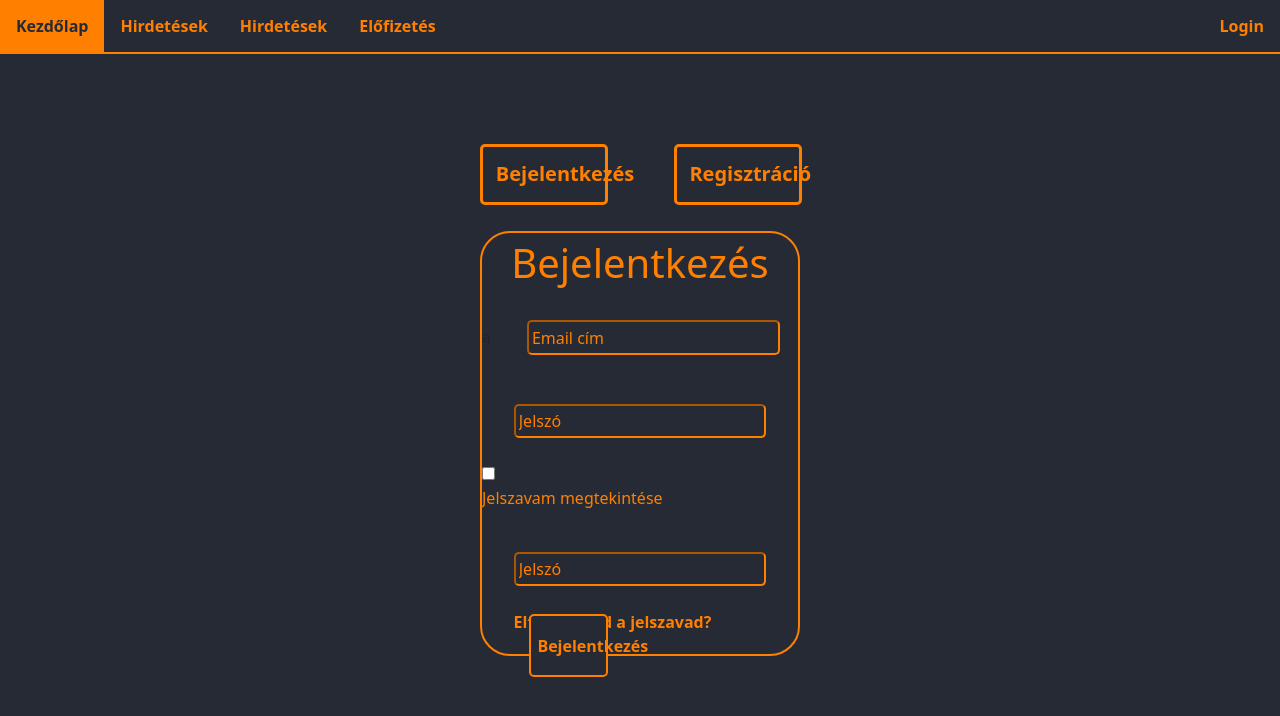
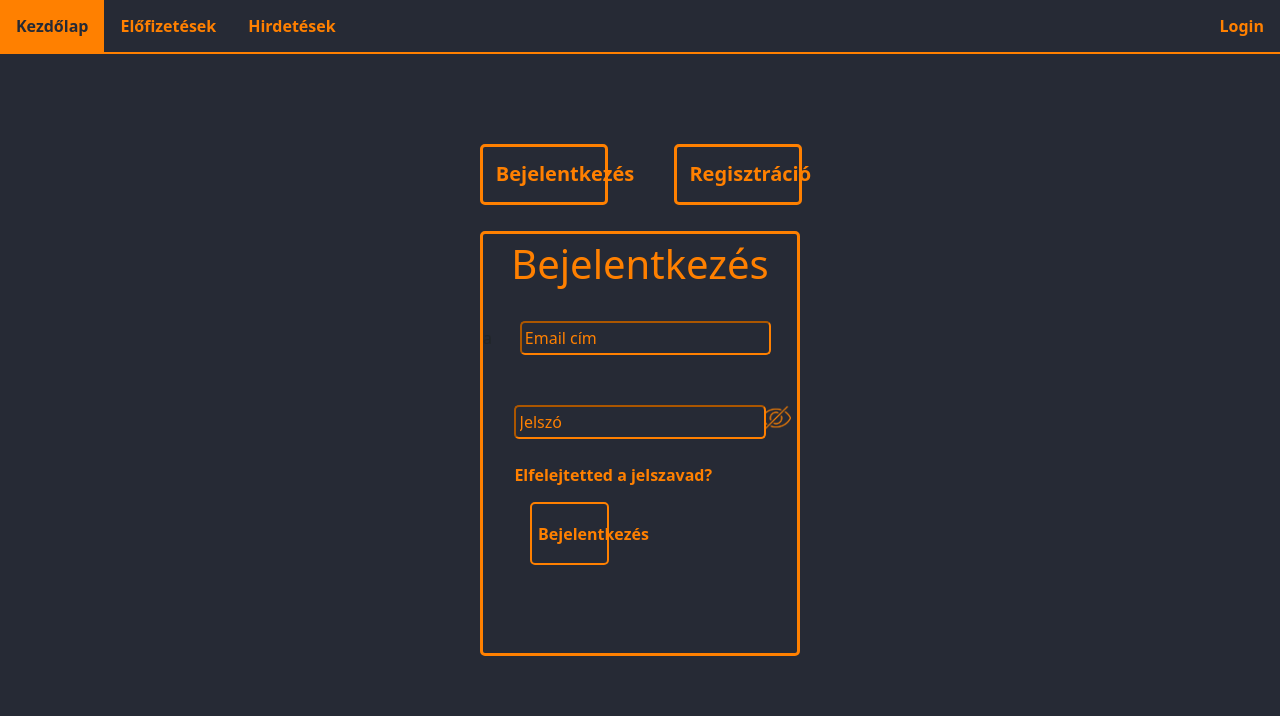
Before and after one commit to Benceplays/Project-B, a PHP site: page /login/login.html in a window 1280 px wide. Shown: the top 716 px of the page. Run offline with PHP 8.4, Linux system fonts and the light colour scheme.

Commit message:
a jo tessek
a jo tessek

```diff
--- a/login/login.html
+++ b/login/login.html
@@ -12,47 +12,45 @@
 </head>
 <body>
   <ul class="ul">
-        <li class="li" id="subki"><a class="li-a" href="../index.html">Kezdőlap</a></li>
+    <li class="li" id="subki" ><a class="li-a" href="../index.html" id="adski">Kezdőlap</a></li>
     <li class="li">
-          <ul style="padding: 0;"><a class="li-a" id="subscriber">Hirdetések</a>
+      <ul style="padding: 0;" id="adski2"><a class="li-a" id="subscriber">Előfizetések</a>
         <li id="sub-menu"  style="list-style-type: none; display: none; " ><a class="li-a">Level 1</a></li>
         <li id="sub-menu2"  style="list-style-type: none;display: none; "><a class="li-a">Level 2</a></li>
         <li id="sub-menu3" style="list-style-type: none;display: none; "><a class="li-a">Level 3</a></li>
       </ul>
     </li>
-        <li class="li" id="subki2"><a class="li-a" href="#news">Hirdetések</a></li>
 
-        <li class="li">
-          <ul style="padding: 0;"><a class="li-a" id="subscriber">Előfizetés</a>
-            <li id="sub-menu"  style="list-style-type: none; display: none; " ><a class="li-a">Level 1</a></li>
-            <li id="sub-menu2"  style="list-style-type: none;display: none; "><a class="li-a">Level 2</a></li>
-            <li id="sub-menu3" style="list-style-type: none;display: none; "><a class="li-a">Level 3</a></li>
+    <li class="li" id="subki2">
+      <ul style="padding: 0;"><a class="li-a" id="ads" >Hirdetések</a>
+        <li id="ads-menu2"  style="list-style-type: none;display: none; "><a class="li-a">DC Szerver</a></li>
+        <li id="ads-menu3" style="list-style-type: none;display: none; "><a class="li-a">TS Szerver</a></li>
+        <li id="ads-menu1" style="list-style-type: none; display: none; float: left"><a class="li-a">Játékok</a></li>
+
+
       </ul>
     </li>
-        <li style="float: right;" id="subki3"><a class="li-a" href="login.html">Login</a></li>
+    <li style="float: right;" id="subki3" ><a class="li-a" href="login.html" id="adski3">Login</a></li>
   </ul>
     <button onclick="login()" class="logbutton" style="margin-left: 37.5%; ">Bejelentkezés</button>
     <button onclick="registration()" class="logbutton" style="margin-left: 4.8%; ">Regisztráció</button>
     <div id="loginbut" class="loginpanel">
         <h1 class="loginh1">Bejelentkezés</h1>a
-        <input class="loginobject" placeholder="Email cím" type="text" id="uname"><br><br>
+        <input class="loginobject" placeholder="Email cím" type="text" id="uname" style="margin-left: 7.5%; margin-right: 5%;"><br><br>
+
         <input class="loginobject psw-hide" placeholder="Jelszó" type="password" title="Jelszó" id="psw" required><br><br>
-        <input class="checkboxcucc" type="checkbox" onclick="jelszonezes()"><p style="color: #ff8000;">Jelszavam megtekintése</p>
-        <input class="loginobject" placeholder="Jelszó" title="Jelszó" id="passwd"><br><br>
-        <a class="forgotpasswd" href="../forgotpasswd/index.html" style="text-decoration: none; color: #ff8000; font-weight: bold;">Elfelejtetted a jelszavad?</a>
+       <img src="../password.png" width="30px" style="float: right; margin-right: 2%; margin-top: -60px;" onclick="jelszonezes()" style="color: orange;">
+        <a class="forgotpasswd" href="../forgotpasswd/index.html" style="font-weight: bold;">Elfelejtetted a jelszavad?</a>
         <button class="logininbutton">Bejelentkezés</button>
     </div>
     <div id="registerbut" class="loginpanel" style="display: none; height: 50%;">
-        <h1 class="loginh1">Regisztráció</h1>
+        <h1 class="loginh1" >Regisztráció</h1>
         <input class="loginobject" placeholder="Email cím" type="text" name="email" id="email">
         <input class="loginobject" placeholder="Felhasználónév" type="text" name="username" id="username">
-        <input class="loginobject psw-hide" placeholder="Jelszó" type="password" name="password" id="passwd" required>
-        <input class="loginobject psw-hide" placeholder="Jelszó még egyszer" type="password" name="password2" title="Jelszó" id="passwd" required>
-        <input class="checkboxcucc" type="checkbox" onclick="jelszonezes()"><p style="color: #ff8000;">Jelszavam megtekintése</p>
+        <input class="loginobject psw-hide" placeholder="Jelszó" type="password" name="password" id="passwd"  required>
+        <input class="loginobject psw-hide" placeholder="Jelszó még egyszer" type="password" name="password2" title="Jelszó" id="passwd2"  required>
+        <img src="../password.png" width="30px" style="float: right; margin-right: 2%; margin-top: -35px;" onclick="jelszonezes2()" style="color: orange;">
         <button type="submit" class="logininbutton" style="margin-left: 60%; padding:1%; margin-bottom: 5%;">Regisztráció</button>
-        <input class="loginobject" placeholder="Jelszó" type="text" name="password" id="passwd">
-        <input class="loginobject" placeholder="Jelszó még egyszer" name="password2" title="Jelszó" id="passwd">
-        <button type="submit" class="logininbutton" style="margin-left: 60%; padding:1%">Regisztráció</button>
       </div>
 
 
--- a/login/style.css
+++ b/login/style.css
@@ -9,8 +9,6 @@ body {
     background-color:  rgb(38, 42, 53);
     border:3px solid #ff8000 ;
     border-radius: 5px;
-    border:2px solid #ff8000 ;
-    border-radius: 30px;
 }
 .loginobject{
     width: 80%;
@@ -29,16 +27,13 @@ body {
     width: 25%;
     height: 15%;
     border-radius: 5px;
-    margin-top: -20%;
+    margin-top: 5%;
     color: #ff8000;
     font-weight: bold;
 }
 .logininbutton:hover{
     background-color: #ff8000;
     color: rgb(38, 42, 53);
-    border-radius: 20px;
-    margin-top: 7%;
-    color: #ff8000;
 }
 .ul {
     list-style-type: none;
@@ -73,6 +68,16 @@ body {
 }
 .forgotpasswd{
     margin-left: 10%;
+    color: #ff8000;
+    text-decoration: none;
+}
+.forgotpasswd:hover{
+    color: #ff8000;
+    text-decoration: underline;
+}
+.forgotpasswd:active{
+    color: #ff8000;
+    text-decoration: underline;
 }
 .logbutton{
     border: 3px solid #ff8000 ;
--- a/main.js
+++ b/main.js
@@ -57,22 +57,12 @@ function jelszonezes() {
   }
 }
 
-function mouseOut() {
-  let menu = [document.getElementById("sub-menu"), document.getElementById("sub-menu2"), document.getElementById("sub-menu3")]
-  menu.forEach(elem =>{elem.style.display = "none"});
+function jelszonezes2() {
+  var x = document.getElementById("passwd");
+  if (x.type === "password") {
+      x.type = "text";
+  }
+  else {
+      x.type = "password";
+  }
 }
-
-document.getElementById("ads").addEventListener("mouseover", adsOver);
-let adski = [document.getElementById("adski"), document.getElementById("adski2"), document.getElementById("adski3")]
-adski.forEach(cuccok=>{cuccok.addEventListener("mouseover", kiadol)});
-
-
-function adsOver() {
-  let menu = [document.getElementById("ads-menu1"), document.getElementById("ads-menu2"), document.getElementById("ads-menu3")]
-  menu.forEach(elem =>{elem.style.display = "block"});
-}
-
-function kiadol(event) {
-  let menu = [document.getElementById("ads-menu1"), document.getElementById("ads-menu2"), document.getElementById("ads-menu3"), document.getElementById("game-menu1"), document.getElementById("game-menu2"), document.getElementById("game-menu3")]
-  menu.forEach(elem =>{elem.style.display = "none"});
-}
```
Also changed, not shown: index.html (+2 -16 lines), main.css (+18 -0 lines), password.png (added), show.png (deleted). Lines whose indentation alone changed are shown as unchanged.
